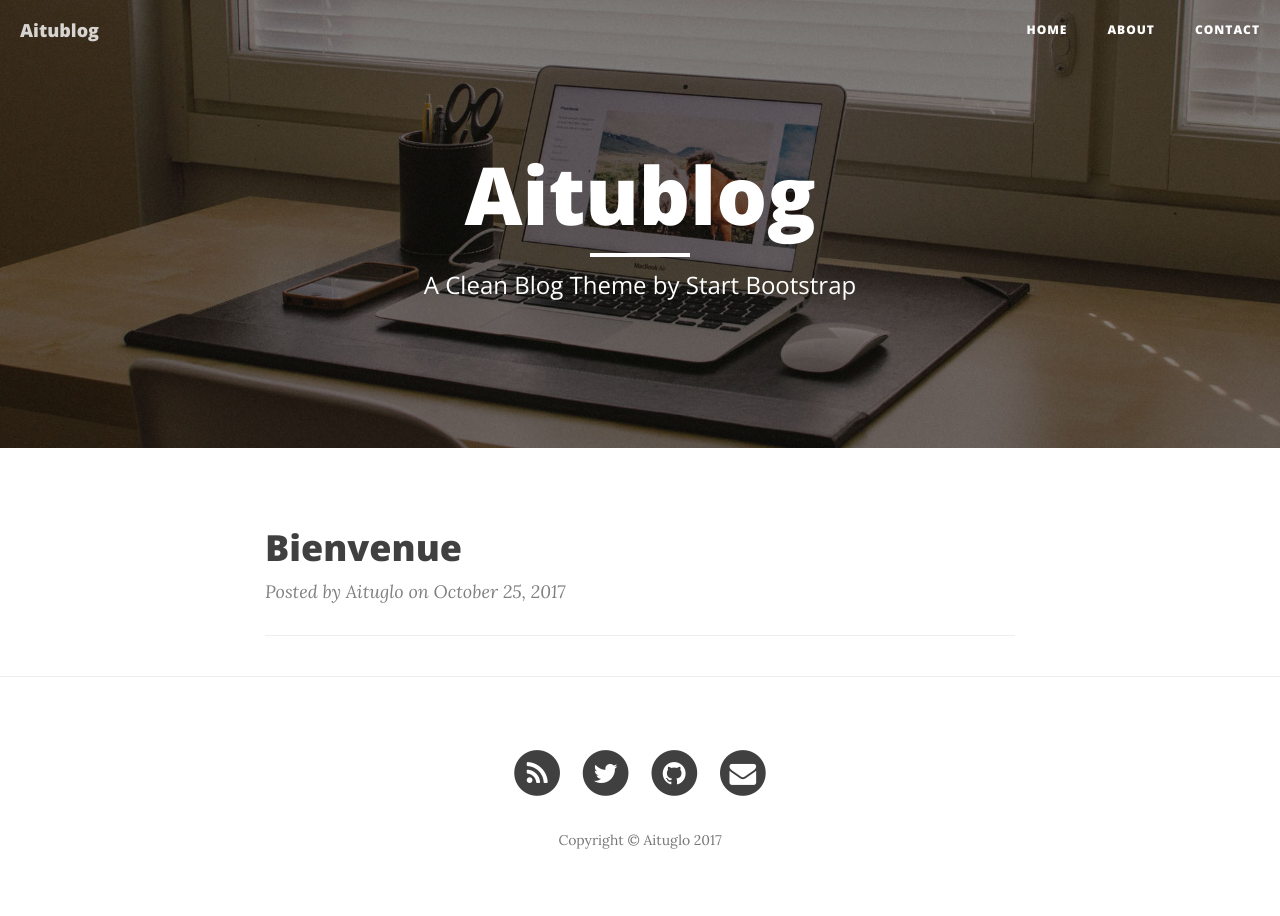
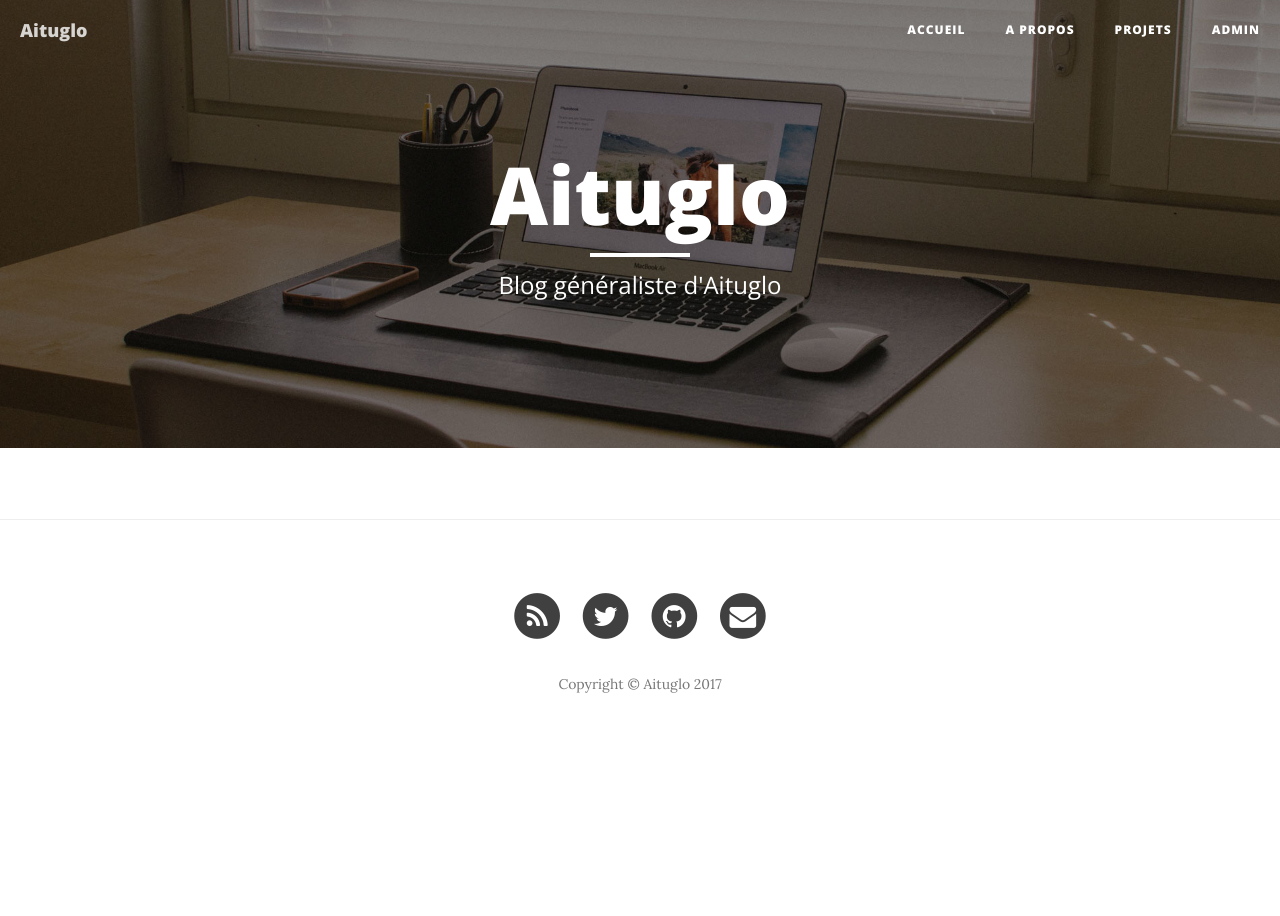
Before and after one commit to Aituglo/aituglo.com, a Jekyll site: the page built from index.html, in a window 1280 px wide. Built offline with Jekyll 4.4.1, drawn with Linux system fonts in a browser that asks for light colours; nearby versions of some CDN libraries; the list of posts is cut into pages by our own code.

```diff
--- a/_config.yml
+++ b/_config.yml
@@ -1,14 +1,12 @@
 # Site settings
-title: Aitublog
+title: Aituglo
 header-img: img/home-bg.jpg
 email: ckhouani@live.fr
 copyright_name: Aituglo
-description: "Write your site description here. It will be used as your sites meta description as well!"
 baseurl: ""
 url: "https://aituglo.github.io"
 twitter_username: Aituglo
 github_username: Aituglo
-facebook_username:  StartBootstrap
 email_username:  ckhouani@live.fr
 
 # Google Analytics
--- a/_includes/nav.html
+++ b/_includes/nav.html
@@ -16,7 +16,7 @@
         <div class="collapse navbar-collapse" id="bs-example-navbar-collapse-1">
             <ul class="nav navbar-nav navbar-right">
                 <li>
-                    <a href="{{ site.baseurl }}/">Home</a>
+                    <a href="{{ site.baseurl }}/">Accueil</a>
                 </li>
                 {% for page in site.pages %}{% if page.title %}
 				{% if page.url != '/404.html' %}
@@ -25,6 +25,12 @@
                 </li>
 				{% endif %}
                 {% endif %}{% endfor %}
+                <li>
+                    <a href="{{ site.baseurl }}/project">Projets</a>
+                </li>
+                <li>
+                    <a href="{{ site.baseurl }}/admin">Admin</a>
+                </li>
             </ul>
         </div>
         <!-- /.navbar-collapse -->
--- a/about.html
+++ b/about.html
@@ -1,6 +1,6 @@
 ---
 layout: page
-title: "About"
+title: "A propos"
 description: "This is what I do."
 header-img: "img/about-bg.jpg"
 ---
--- a/admin/config.yml
+++ b/admin/config.yml
@@ -5,7 +5,7 @@ backend:
 
 publish_mode: editorial_workflow
 
-media_folder: "assets/images"
+media_folder: "../assets/images"
 
 collections:
   - name: "Articles"
--- a/admin/index.html
+++ b/admin/index.html
@@ -4,7 +4,7 @@
 <head>
   <meta charset="utf-8" />
   <meta name="viewport" content="width=device-width, initial-scale=1.0" />
-  <title>Netlify CMS</title>
+  <title>Admin</title>
 
   <link rel="stylesheet" href="https://unpkg.com/netlify-cms@latest/dist/cms.css" />
 
--- a/index.html
+++ b/index.html
@@ -1,6 +1,6 @@
 ---
 layout: page
-description: "A Clean Blog Theme by Start Bootstrap"
+description: "Blog généraliste d'Aituglo"
 ---
 
 {% for post in paginator.posts %}
@@ -14,7 +14,7 @@ description: "A Clean Blog Theme by Start Bootstrap"
         </h3>
         {% endif %}
     </a>
-    <p class="post-meta">Posted by {% if post.author %}{{ post.author }}{% else %}{{ site.title }}{% endif %} on {{ post.date | date: "%B %-d, %Y" }}</p>
+    <p class="post-meta">Ecrit par {% if post.author %}{{ post.author }}{% else %}{{ site.title }}{% endif %} le {{ post.date | date: "%-d %B %Y" }}</p>
 </div>
 <hr>
 {% endfor %}
```
Also changed, not shown: other parts of index.html (+2 -2 lines), _posts/2017-10-25-bienvenue.md (deleted, +0 -7 lines), contact.html (deleted, +0 -48 lines), package.json (+5 -5 lines), 4 other files.
